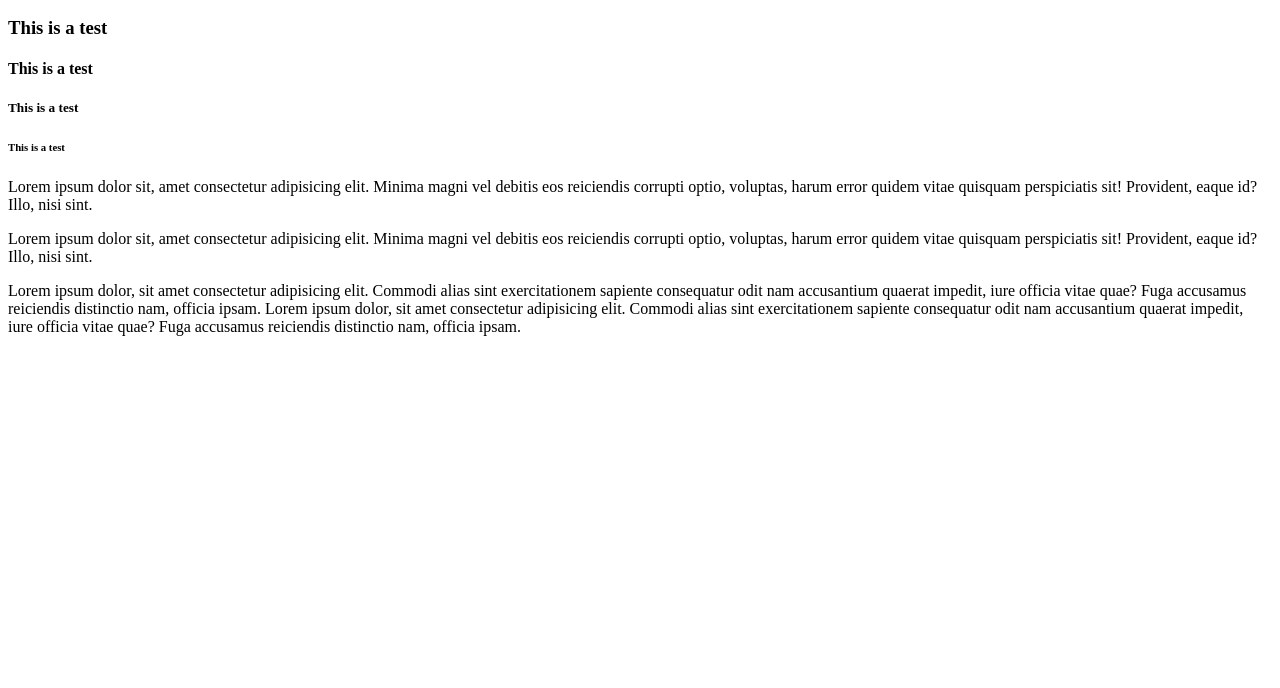
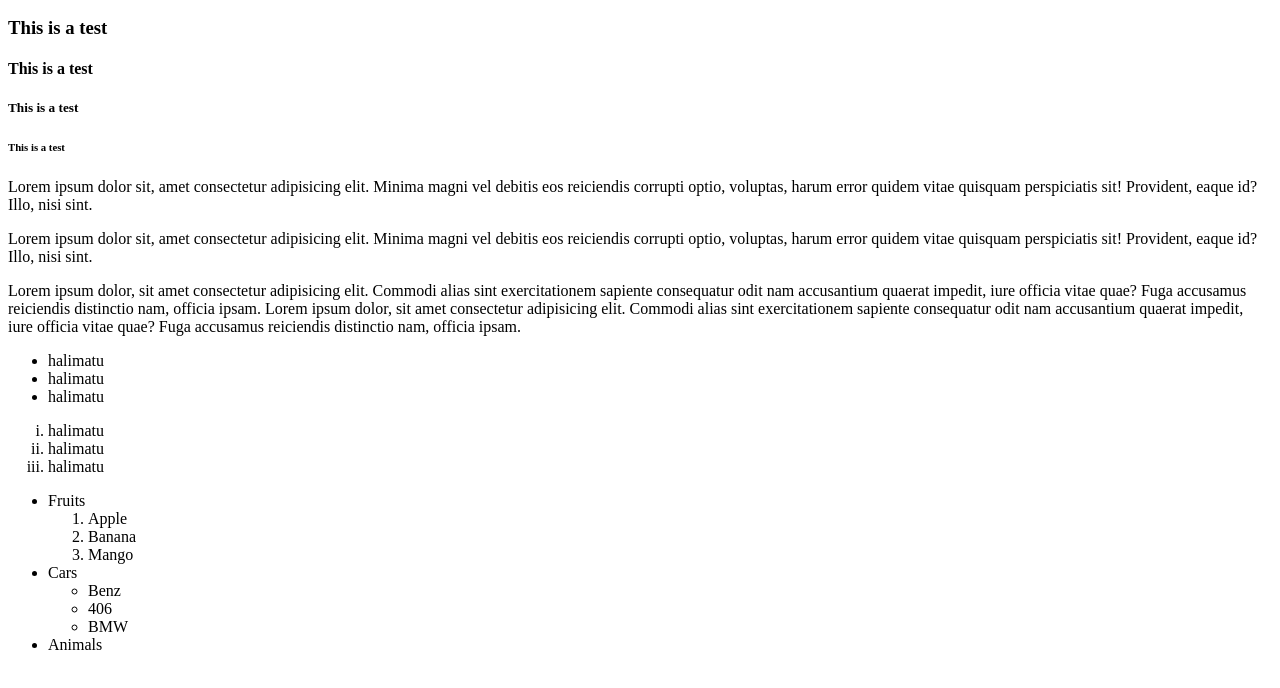
Before and after one commit to Bin02-Dv/IT.v.5, a plain HTML site: page index.html in a window 1280 px wide. Shown: the part 110-798 px from the top of the page. Drawn offline with Linux system fonts and the light colour scheme.

Commit message:
7/21/2025 - 11:20 am

```diff
--- a/index.html
+++ b/index.html
@@ -17,5 +17,35 @@
     <p>Lorem ipsum dolor sit, amet consectetur adipisicing elit. Minima magni vel debitis eos reiciendis corrupti optio, voluptas, harum error quidem vitae quisquam perspiciatis sit! Provident, eaque id? Illo, nisi sint.</p>
     <span>Lorem ipsum dolor, sit amet consectetur adipisicing elit. Commodi alias sint exercitationem sapiente consequatur odit nam accusantium quaerat impedit, iure officia vitae quae? Fuga accusamus reiciendis distinctio nam, officia ipsam.</span>
     <span>Lorem ipsum dolor, sit amet consectetur adipisicing elit. Commodi alias sint exercitationem sapiente consequatur odit nam accusantium quaerat impedit, iure officia vitae quae? Fuga accusamus reiciendis distinctio nam, officia ipsam.</span>
+
+    <ul>
+        <li>halimatu</li>
+        <li>halimatu</li>
+        <li>halimatu</li>
+
+    </ul>
+
+    <ol type="i">
+        <li>halimatu</li>
+        <li>halimatu</li>
+        <li>halimatu</li>
+
+    </ol>
+
+    <ul>
+        <li>Fruits</li>
+        <ol>
+            <li>Apple</li>
+            <li>Banana</li>
+            <li>Mango</li>
+        </ol>
+        <li>Cars</li>
+        <ul>
+            <li>Benz</li>
+            <li>406</li>
+            <li>BMW</li>
+        </ul>
+        <li>Animals</li>
+    </ul>
 </body>
 </html>
```
Also changed, not shown: table.html (added, +29 -0 lines).
